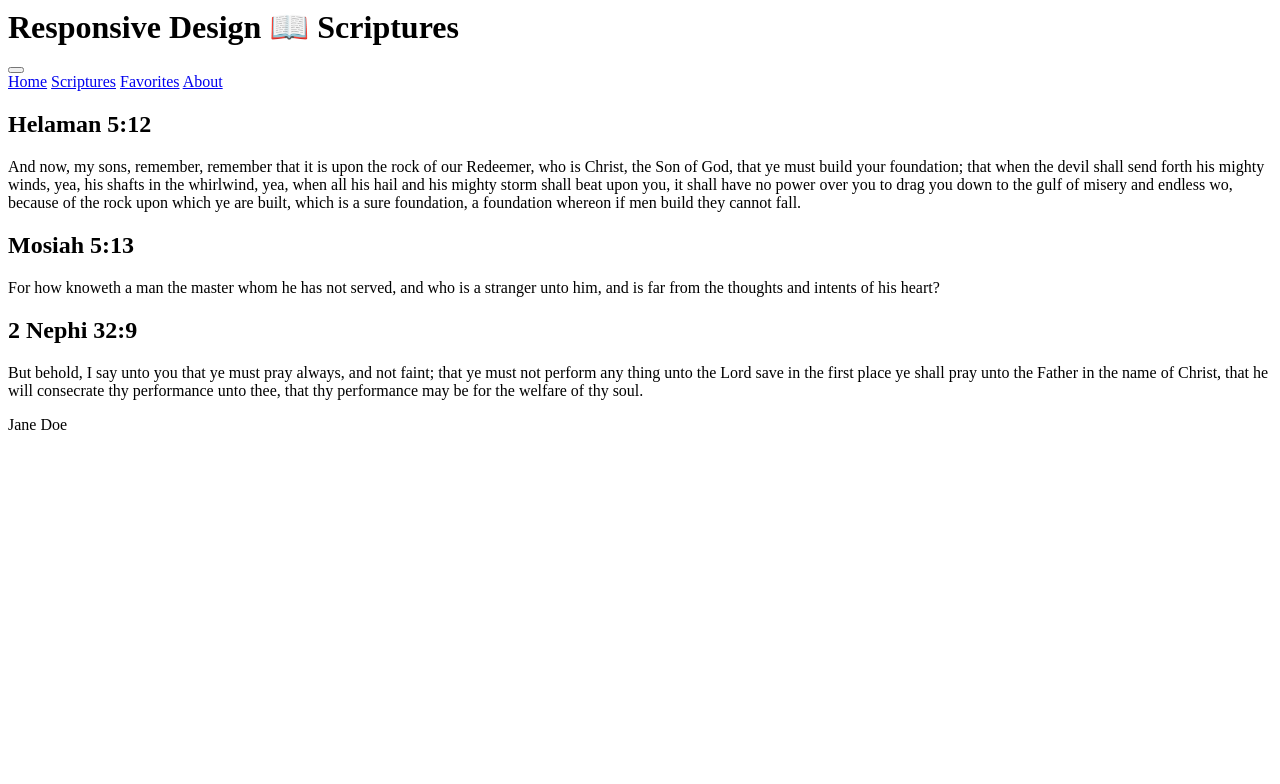
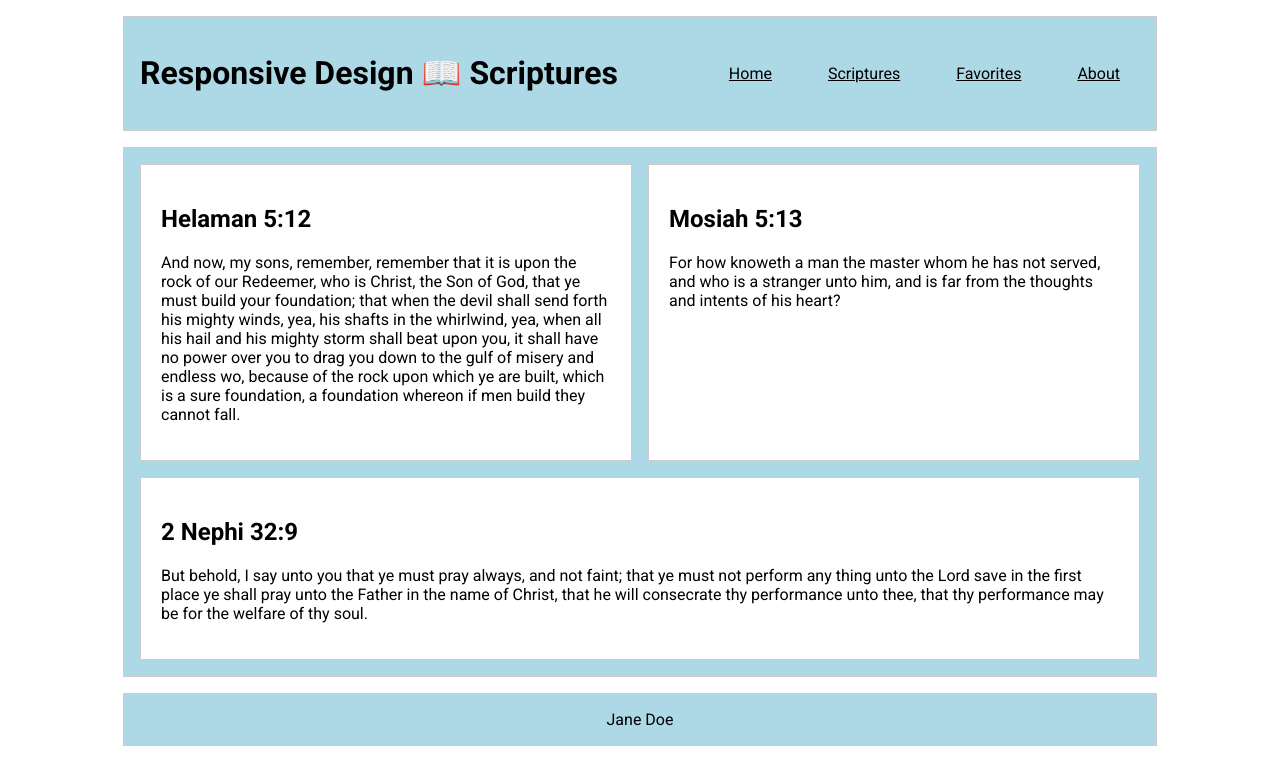
Before and after one commit to A-Michael-Olson/WDD131, a plain HTML site: page W03/Ponder/responsive_design_index.html in a window 1280 px wide. Drawn offline with Linux system fonts and the light colour scheme.

Commit message:
Fixed missing ">" and moved the style reference from nav, not sure how I ended up with that there, but that explains why it wasnt working before

```diff
--- a/W03/Ponder/responsive_design_index.html
+++ b/W03/Ponder/responsive_design_index.html
@@ -1,4 +1,10 @@
-
+<!DOCTYPE html>
+<html lang="en">
+<head>
+  <meta charset="UTF-8">
+  <title>Responsive Design Scriptures</title>
+  <link rel="stylesheet" href="ponderstyle.css">
+</head>
 <header>
   <h1>Responsive Design 📖 Scriptures</h1>
   <button class="menu-btn">
@@ -10,9 +16,7 @@
     <a href="#">Home</a>
     <a href="#">Scriptures</a>
     <a href="#">Favorites</a>
-    <a href="#">About</a
-    <link rel="stylesheet" href="ponderstyle.css">
-
+    <a href="#">About</a>
   </nav>
 </header>
 <main>
```
